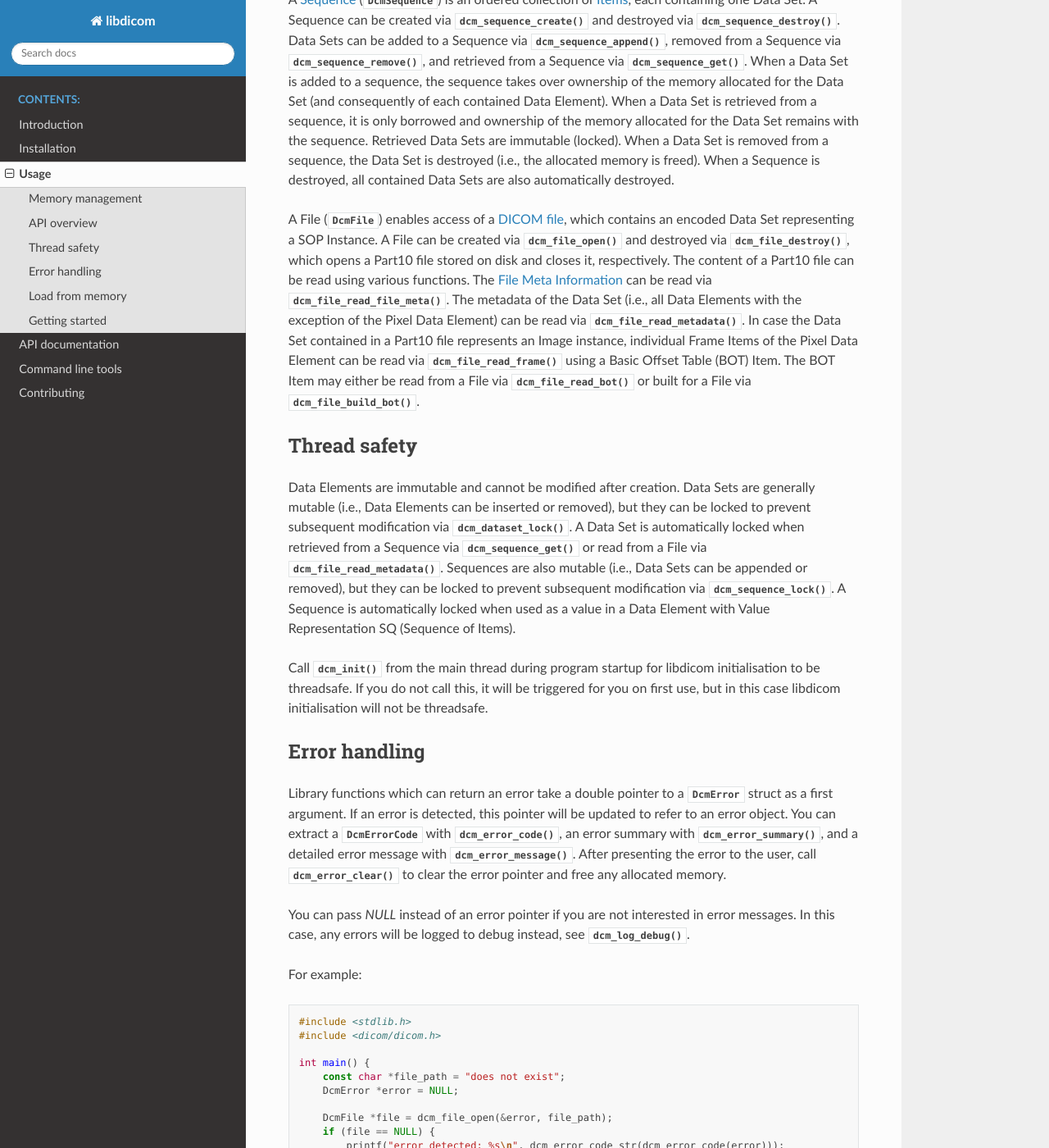
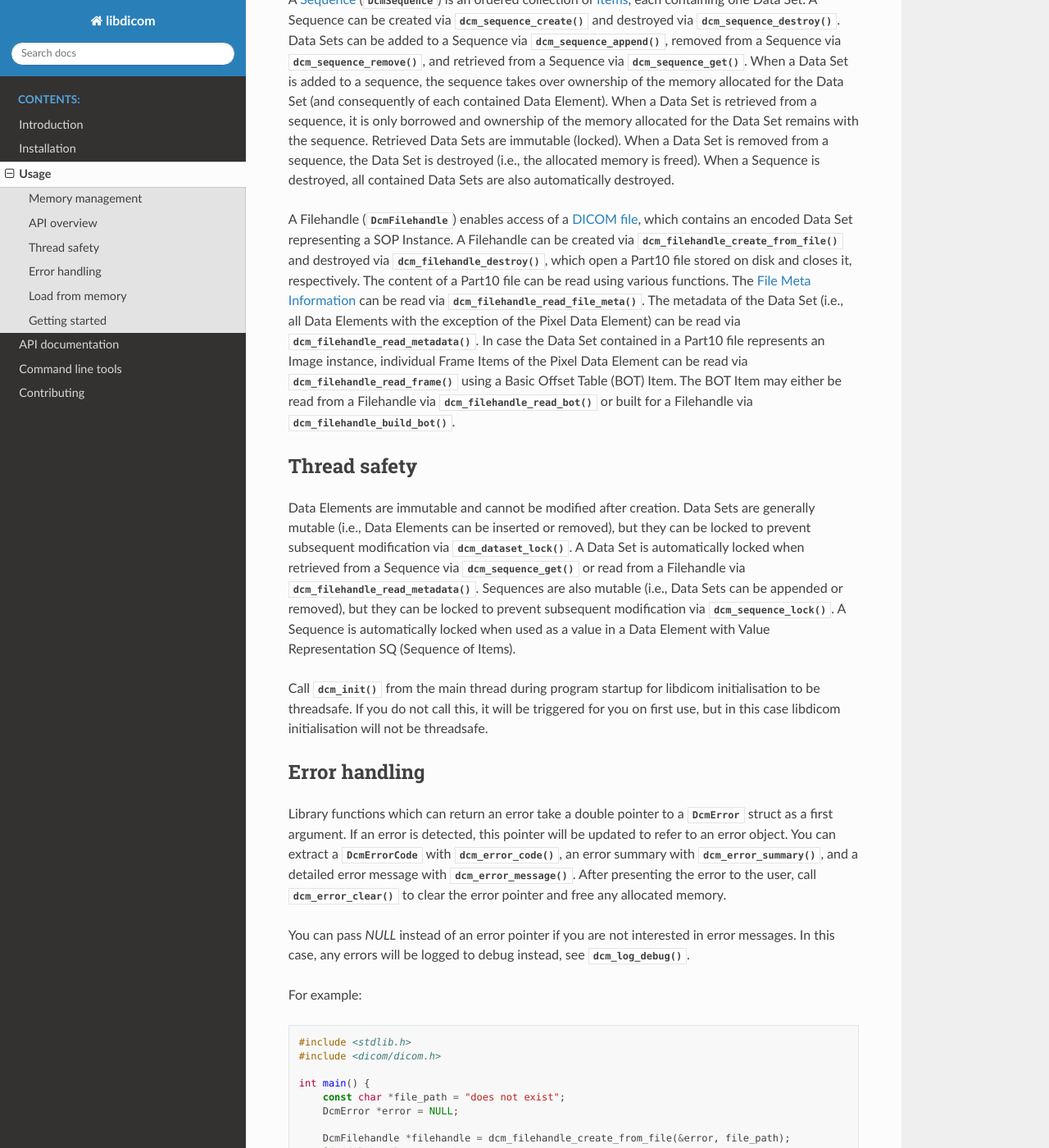
Before and after one commit to ImagingDataCommons/libdicom, a Sphinx documentation site: the page built from doc/source/usage.rst, in a window 1280 px wide and 1400 px high, scrolled down 1161 px. Shown: the whole window at 82% size. Built offline with Sphinx 7.4.7 and the Read the Docs theme 2.0.0, drawn with Linux system fonts in a browser that asks for light colours; some of the changed text lies outside the part shown.

Commit message:
rename DcmFile as DcmFilehandle

```diff
--- a/doc/source/usage.rst
+++ b/doc/source/usage.rst
@@ -81,22 +81,23 @@ are immutable (locked).  When a Data Set is removed from a sequence, the
 Data Set is destroyed (i.e., the allocated memory is freed).  When a Sequence
 is destroyed, all contained Data Sets are also automatically destroyed.
 
-A File (:c:type:`DcmFile`) enables access of a `DICOM file
+A Filehandle (:c:type:`DcmFilehandle`) enables access of a `DICOM file
 <http://dicom.nema.org/medical/dicom/current/output/chtml/part10/chapter_3.html#glossentry_DICOMFile>`_,
 which contains an encoded Data Set representing a SOP Instance.
-A File can be created via :c:func:`dcm_file_open()` and
-destroyed via :c:func:`dcm_file_destroy()`, which opens a Part10
-file stored on disk and closes it, respectively.  The content of a
-Part10 file can be read using various functions.  The `File Meta Information
+A Filehandle can be created via :c:func:`dcm_filehandle_create_from_file()`
+and destroyed via :c:func:`dcm_filehandle_destroy()`, which open a
+Part10 file stored on disk and closes it, respectively.  The content of
+a Part10 file can be read using various functions.  The `File Meta Information
 <http://dicom.nema.org/medical/dicom/current/output/chtml/part10/chapter_3.html#glossentry_FileMetaInformation>`_
-can be read via :c:func:`dcm_file_read_file_meta()`.  The metadata of
-the Data Set (i.e., all Data Elements with the exception of the Pixel
-Data Element) can be read via :c:func:`dcm_file_read_metadata()`.
+can be read via :c:func:`dcm_filehandle_read_file_meta()`.  The metadata
+of the Data Set (i.e., all Data Elements with the exception of the Pixel
+Data Element) can be read via :c:func:`dcm_filehandle_read_metadata()`.
 In case the Data Set contained in a Part10 file represents an Image
 instance, individual Frame Items of the Pixel Data Element can be read
-via :c:func:`dcm_file_read_frame()` using a Basic Offset Table (BOT) Item.
-The BOT Item may either be read from a File via :c:func:`dcm_file_read_bot()`
-or built for a File via :c:func:`dcm_file_build_bot()`.
+via :c:func:`dcm_filehandle_read_frame()` using a Basic Offset Table
+(BOT) Item.  The BOT Item may either be read from a Filehandle via
+:c:func:`dcm_filehandle_read_bot()` or built for a Filehandle via
+:c:func:`dcm_filehandle_build_bot()`.
 
 Thread safety
 +++++++++++++
@@ -105,10 +106,10 @@ Data Elements are immutable and cannot be modified after creation.
 Data Sets are generally mutable (i.e., Data Elements can be inserted or
 removed), but they can be locked to prevent subsequent modification via
 :c:func:`dcm_dataset_lock()`.  A Data Set is automatically locked when
-retrieved from a Sequence via :c:func:`dcm_sequence_get()` or read from a
-File via :c:func:`dcm_file_read_metadata()`.  Sequences are also mutable
-(i.e., Data Sets can be appended or removed), but they can be locked
-to prevent subsequent modification via :c:func:`dcm_sequence_lock()`.
+retrieved from a Sequence via :c:func:`dcm_sequence_get()` or read from
+a Filehandle via :c:func:`dcm_filehandle_read_metadata()`.  Sequences are
+also mutable (i.e., Data Sets can be appended or removed), but they can be
+locked to prevent subsequent modification via :c:func:`dcm_sequence_lock()`.
 A Sequence is automatically locked when used as a value in a Data Element
 with Value Representation SQ (Sequence of Items).
 
@@ -144,8 +145,8 @@ For example:
         const char *file_path = "does not exist";
         DcmError *error = NULL;
 
-        DcmFile *file = dcm_file_open(&error, file_path);
-        if (file == NULL) {
+        DcmFilehandle *filehandle = dcm_filehandle_create_from_file(&error, file_path);
+        if (filehandle == NULL) {
             printf("error detected: %s\n", dcm_error_code_str(dcm_error_code(error)));
             printf("summary: %s\n", dcm_error_summary(error));
             printf("message: %s\n", dcm_error_message(error));
@@ -153,7 +154,7 @@ For example:
             return 1;
         }
 
-        dcm_file_destroy(file);
+        dcm_filehandle_destroy(filehandle);
 
         return 0;
     }
@@ -161,10 +162,10 @@ For example:
 Load from memory
 ++++++++++++++++
 
-As well as :c:func:`dcm_file_open()`, there's :c:func:`dcm_memory_open()`
-to make a DcmFile from a memory area containing a DICOM image. You
-can make your own load functions to load from other IO sources, see
-:c:func:`dcm_file_create_io()`.
+As well as :c:func:`dcm_filehandle_create_from_file()`, there's
+:c:func:`dcm_filehandle_create_from_memory()` to make a DcmFilehandle from
+a memory area containing a DICOM image. You can make your own load functions
+to load from other IO sources, see :c:func:`dcm_filehandle_create()`.
 
 Getting started
 +++++++++++++++
@@ -181,23 +182,23 @@ printing it to standard output:
         const char *file_path = "/path/to/file.dcm";
         DcmError *error = NULL;
 
-        DcmFile *file = dcm_file_open(&error, file_path);
-        if (file == NULL) {
+        DcmFilehandle *filehandle = dcm_filehandle_create_from_file(&error, file_path);
+        if (filehandle == NULL) {
             dcm_error_log(error);
             dcm_error_clear(&error);
             return 1;
         }
 
-        DcmDataSet *metadata = dcm_file_read_metadata(&error, file);
+        DcmDataSet *metadata = dcm_filehandle_read_metadata(&error, filehandle);
         if (metadata == NULL) {
             dcm_error_log(error);
             dcm_error_clear(&error);
-            dcm_file_destroy(file);
+            dcm_filehandle_destroy(filehandle);
             return 1;
         }
         dcm_dataset_print(metadata, 0);
 
-        dcm_file_destroy(file);
+        dcm_filehandle_destroy(filehandle);
         dcm_dataset_destroy(metadata);
 
         return 0;
```
Also changed, not shown: 6 other files.
